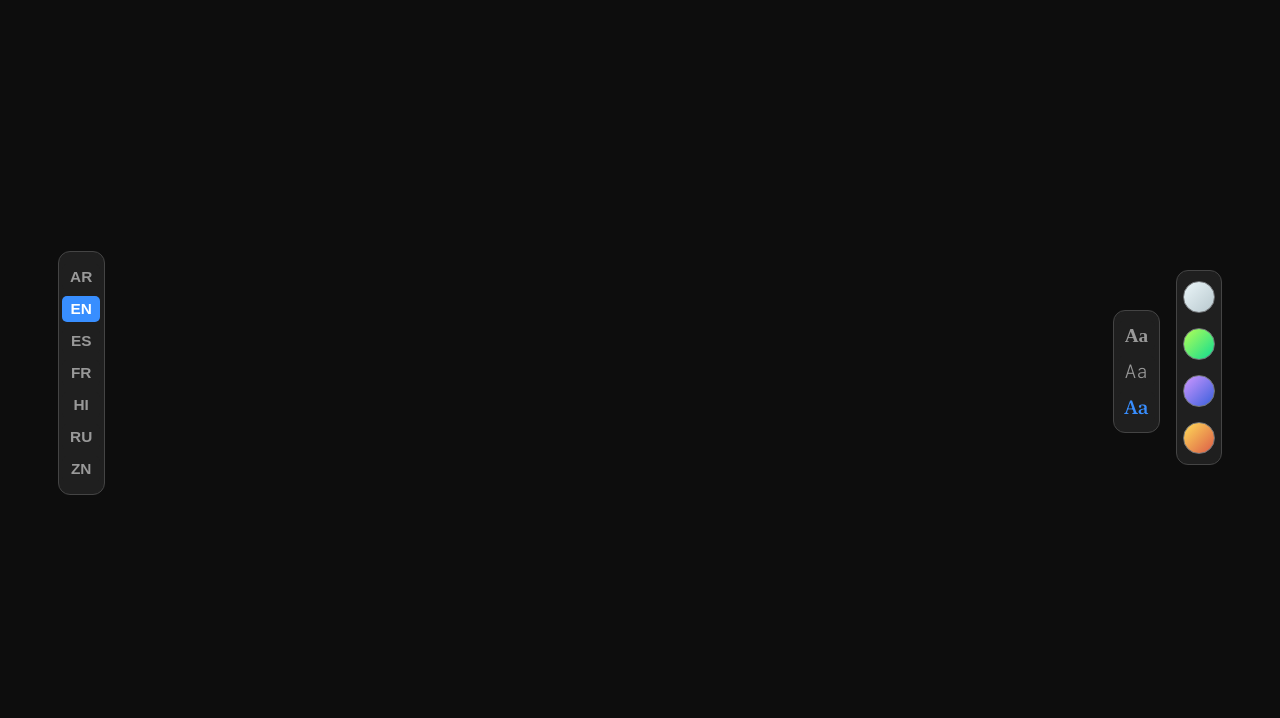
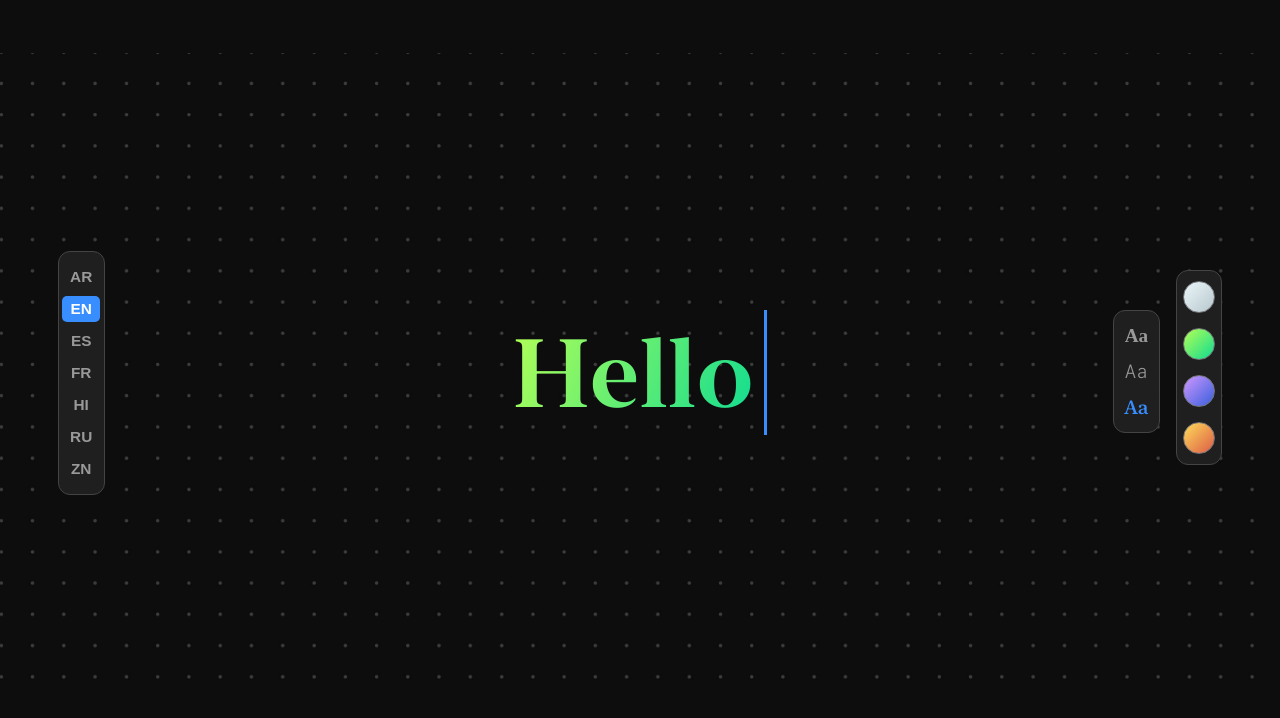
Before and after one commit to ntrappe/chaat, a React (Vite) app: page / in a window 1280 px wide. Shown: the top 718 px of the page. Built offline with nearby package versions, Linux system fonts and the light colour scheme; a web font is replaced by a local one.

Commit message:
finished static, need to add clicks

```diff
--- a/src/Hello.jsx
+++ b/src/Hello.jsx
@@ -7,6 +7,83 @@ const darkerGrey = '#1f1f1f';
 const mediumGrey = '#3d3d3d';
 const borderGrey = '#444';
 const lightGrey = '#999';
+
+const HelloBackground = styled.figure`
+  background-image: url("/src/assets/dotted-background.jpeg");
+  position: absolute;
+  width: 100%;
+  height: 640px;
+  background-repeat: no-repeat;
+  background-size: 1632px 700px;
+  max-width: 2400px;
+  background-position: center bottom;
+  top: 2.75rem;
+
+  @media (max-width: 1068px) {
+    height: 510px;
+    /* 1/3 of original image size */
+    background-size: 1360px 584px;
+  }
+
+  @media (max-width: 767px) {
+    height: 350px;
+    /* 1/4 of original image size */
+    background-size: 1020.5px 438px;
+  }
+`;
+
+const TextCursor = styled.span`
+  display: inline-block;
+  border-left: 3px solid ${highlightBlue};
+  margin-left: 10px;
+  height: 125px;
+  animation: blinker 1.4s step-start infinite;
+
+  @keyframes blinker {
+    50% {
+      opacity: 0;
+    }
+  }
+
+  @media (max-width: 767px) {
+    border-left: 2.5px solid var(--highlight-blue);
+    margin-left: 5px;
+    height: 95px;
+  }
+`;
+
+const HelloText = styled.h1`
+  font-family: 'New York';
+  font-size: 5em;
+  font-weight: 600;
+  background: -webkit-linear-gradient(top left, #b5ff56, #0edc91);
+  -webkit-background-clip: text;
+  -webkit-text-fill-color: transparent;
+  background-clip: text;
+  align-self: center;
+  cursor: default;
+
+  @media (max-width: 767px) {
+    font-size: 4em;
+  }
+`;
+
+const HelloTextContainer = styled.div`
+  display: flex;
+  margin-left: auto;
+  margin-right: auto;
+  position: absolute;
+  top: 310px;
+  align-items: center;
+
+  @media (max-width: 1068px) {
+    top: 252px;
+  }
+
+  @media (max-width: 767px) {
+    top: 180px;
+  }
+`;
 
 const LanguageOption = styled.button`
   font-size: 0.8em;
@@ -210,6 +287,11 @@ const ColorSelector = styled.div`
 function Hello() {
   return (
     <>
+      <HelloBackground></HelloBackground>
+      <HelloTextContainer>
+        <HelloText $family="romance">Hello</HelloText>
+        <TextCursor></TextCursor>
+      </HelloTextContainer>
       <LanguageSelector>
         <LanguageOption $state="off">AR</LanguageOption>
         <LanguageOption $state="on">EN</LanguageOption>
@@ -232,35 +314,6 @@ function Hello() {
       </ColorSelector>
     </>
   )
-  // return (
-  //   <>
-  //     <figure id="hello-background"></figure>
-  //     <div id="hello-text-container">
-  //       <h1 id="hello-text" family="romance">Hello</h1>
-  //       <span id="text-cursor"></span>
-  //     </div>
-  //     <div id="language-selector" className="hello-text-selector" state="visible">
-  //       <button className="lang-opt" state="off">AR</button>
-  //       <button className="lang-opt" state="on">EN</button>
-  //       <button className="lang-opt" state="off">ES</button>
-  //       <button className="lang-opt" state="off">FR</button>
-  //       <button className="lang-opt" state="off">HI</button>
-  //       <button className="lang-opt" state="off">RU</button>
-  //       <button className="lang-opt" state="off">ZN</button>
-  //     </div>
-  //     <div id="font-selector" className="hello-text-selector" state="visible">
-  //       <button className="font-opt" state="off">Aa</button>
-  //       <button className="font-opt" state="off">Aa</button>
-  //       <button className="font-opt" state="on">Aa</button>
-  //     </div>
-  //     <div id="color-selector" className="hello-text-selector" state="visible">
-  //       <button class="color-opt" state="off"></button>
-  //       <button class="color-opt" state="on"></button>
-  //       <button class="color-opt" state="off"></button>
-  //       <button class="color-opt" state="off"></button>
-  //     </div>
-  //   </>
-  // )
 }
 
 export default Hello;
```
